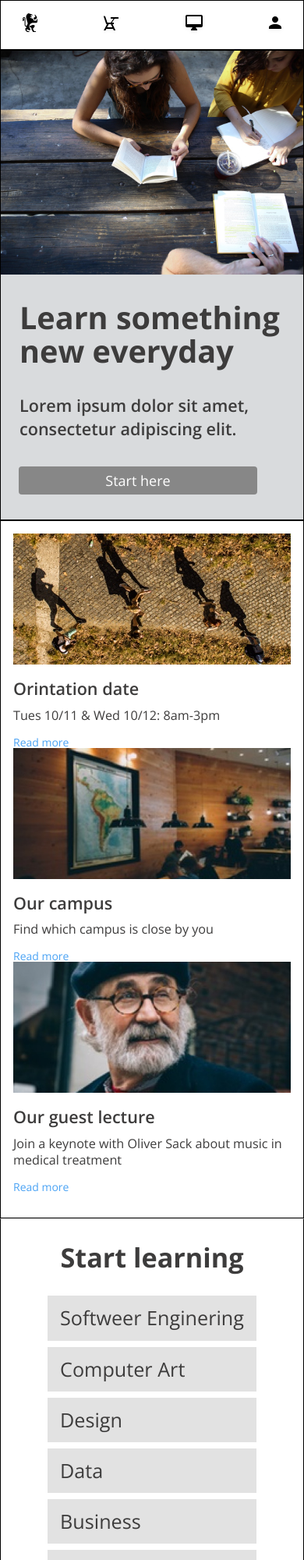
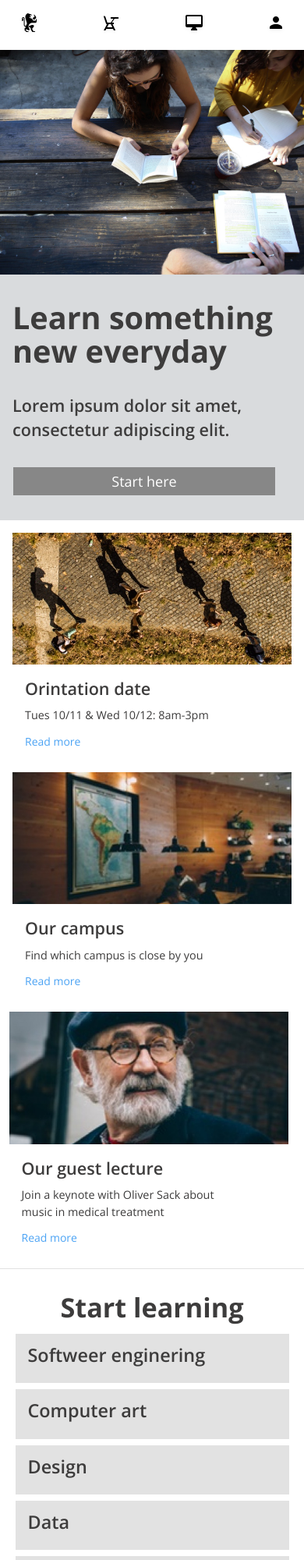
Before and after one commit to MattPahuta/colmar-academy, a plain HTML site: page index.html in a window 390 px wide. Shown: the top 2000 px of the page at 78% size. Drawn offline with nearby package versions, Linux system fonts and the light colour scheme.

Commit message:
html and css updates

```diff
--- a/index.html
+++ b/index.html
@@ -43,11 +43,11 @@
 	      <div class="left-section">
 	        <img src="resources/images/banner.jpg" alt="students studying at a picnic table"/>
 	      </div>
-      <div class="right-section ">
+	      <div class="right-section flex">
 	        <div class="slogan">
 	          <h1>Learn something new everyday</h1>
 	          <h3>Lorem ipsum dolor sit amet, consectetur adipiscing elit.</h3>
-          <a href="#" target="_blank">Start here</a>
+	          <a href="#">Start here</a>
 	        </div>
 	      </div>
 	    </div>
@@ -60,12 +60,9 @@
 		    <div class="left-section">
 		      <img src="resources/images/information-main.jpg" alt="man reading a book"/>
 		      <h2>It doesn't hurt to keep practicing</h2>
-
-			<!-- Add semantic and accessible elements to quote -->
 		      <p>"Lorem ipsum dolor sit amet, consectetur adipisicing elit, sed do eiusmod tempor incididunt ut labore et dolore magna aliqua. Excepteur sint occaecat cupidatat non proident, sunt in culpa qui officia deserunt mollit anim est."</p>
-      <span class="name">Emanual, Sr Strategist at Hiring.com</span>
+		      <span>Emanual, Sr Strategist at Hiring.com</span>
 		    </div>
-
 		    <div class="right-section">
 		      <div class="box">
 		        <img class="desktop" src="resources/images/information-orientation.jpg" alt="students walking on campus"/>
@@ -97,14 +94,13 @@
 		    </div>
 		  </div>
 		</section>
+
 	<!-- Start Learning and Courses Section -->
 		<section>
 	    <div class="container learning">
-
 	      <div class="headline">
 					<h2>Start learning</h2>
 				</div>
-
 	      <div class="courses-grid-container">
 					<div class="courses-grid">
 	        <div class="course">
@@ -170,12 +166,24 @@
 				</div>
 				<!-- Courses for Mobile Presentation -->
 					<div class="courses-mobile">
-	        <a href="#">Softweer Enginering</a>
-	        <a href="#">Computer Art</a>
+						<div class="mobile-subject">
+		        	<a href="#">Softweer enginering</a>
+						</div>
+						<div class="mobile-subject">
+		        	<a href="#">Computer art</a>
+						</div>
+						<div class="mobile-subject">
 		        	<a href="#">Design</a>
+						</div>
+						<div class="mobile-subject">
 		        	<a href="#">Data</a>
+						</div>
+						<div class="mobile-subject">
 		        	<a href="#">Business</a>
+						</div>
+						<div class="mobile-subject last-subject">
 		        	<a href="#">Marketing</a>
+						</div>
 		      </div>
 				</div>
 	    </div>
@@ -189,22 +197,22 @@
 				</div>
 		    <div class="flex container">
 		      <div class="left-section">
-        <video width="100%" height="auto" controls muted loop>
+		        <video width="100%" height="auto" autoplay controls muted loop>
 		          <source src="resources/video/thesis.mp4" type="video/mp4">"Your browser does not support this video."
 		        </video>
 		        <h3> Reimagine urban</h3>
 		        <p>"Curabitur vitae libero in ipsum porttitor consequat. Aliquam et commodo lectus, nec consequate neque. Sed non accumsan urna. Phasellus sed consequat ex. Etiam eget magna laoreet, efficitur dolor consequat, tristique ligula."</p>
 		      </div>
 		      <div class="right-section">
-        <div class="first-info spotlight box">
+						<div class="spotlight box">
 		          <img src="resources/images/thesis-fisma.jpg" alt="Design materials at a computer desk"/>
 			        <div class="content">
 								<h3>Fisma: Design and Prototype</h3>
 		            <p>Designer showcase of new prototype product</p>
 			        </div>
 						</div>
-        <div class="info box">
-          <img src="resources/images/thesis-now-and-then.jpg" alt="photo of Empire State Building in NYC"/>
+		        <div class="box">
+		          <img src="resources/images/thesis-now-and-then.jpg" alt="Empire State Building in NYC"/>
 		          <div class="content">
 		            <h3>Now and then</h3>
 		            <p>Research study about New York</p>
--- a/resources/css/styles.css
+++ b/resources/css/styles.css
@@ -12,18 +12,25 @@ body {
   font-family: 'Open Sans', sans-serif;
   font-size: 1rem;
 	color: #3d3c3c;
-  background-color: #fff;
+  background-color: #486891;
 	margin: 0 auto;
 	max-width: 1120px;
 }
 
-.container {
-	border: 1px solid black;
+section {
+	background-color: #fff;
 }
 
 .flex {
   display: flex;
   justify-content: space-between;
+}
+
+.headline {
+  width: 100%;
+  text-align: center;
+  margin: auto;
+  padding-top: 32px;
 }
 
 h1 {
@@ -50,9 +57,12 @@ p {
 
 span {
   font-size: .75rem;
-  line-height: .95rem;
 }
 
+nav {
+  text-align: right;
+  flex-grow: 1;
+}
 
 /* Header and Nav Styles */
 
@@ -65,10 +75,6 @@ header .container {
   justify-content: space-between;
   align-items: center;
   height: 64px;
-}
-
-.header.container {
-
 }
 
 .logo {
@@ -92,9 +98,8 @@ header .container {
   color: #696969;
 }
 
-nav {
-  text-align: right;
-  flex-grow: 1;
+.desktop ul {
+	margin-right: 8px;
 }
 
 .desktop li {
@@ -145,7 +150,6 @@ nav {
 	}
 }
 
-
 /* Main Banner Section */
 
 .main-banner {
@@ -170,16 +174,19 @@ nav {
 
 .right-section {
 	width: 40%;
+	padding-top: 32px;
+}
+
+.right-section.flex {
+	flex-direction: column;
+	justify-content: center;
 }
 
 .slogan {
   height: auto;
   display: flex;
-  justify-content: space-between;
   flex-direction: column;
-	padding-left: 1.2rem;
-	padding-bottom: 4rem;
-  margin-top: 6rem;
+	padding-bottom: 3.3rem;
 	margin-right: 3.3rem;
 }
 
@@ -195,8 +202,8 @@ nav {
   padding-bottom: .5rem;
   text-align: center;
   text-decoration: none;
-	border-radius: 4px;
 	margin-right: 2rem;
+	width: 90%;
 }
 
 .slogan a:hover {
@@ -214,30 +221,28 @@ nav {
     flex-direction: column;
     align-items: center;
   }
-
   .main-banner .left-section {
     width: 100%;
     padding: 0 0;
   }
-
   .right-section {
     width: 100%;
   }
-
   .slogan {
     margin: 32px 24px;
     padding-left: 0px;
     align-items: center;
   }
-
   .slogan a {
-    width: 50%;
+    width: 65%;
   }
 }
 
-@media only screen and (max-width: 480px) {
+@media only screen and (max-width: 570px) {
 	.slogan {
-		padding-bottom: 0;
+		padding-bottom: 32px;
+		padding-left: 16px;
+		margin: auto;
 	}
 	.slogan h1 {
 		line-height: 2.4rem;
@@ -254,7 +259,6 @@ nav {
   }
 }
 
-
 /* Practice and Info Styles */
 
 .practice {
@@ -264,14 +268,16 @@ nav {
 
 .left-section h2 {
   padding-top: 32px;
+	padding-bottom: 24px;
 }
 
 .left-section p {
-  padding: 24px 24px 24px 0px;
+	padding-right: .5rem;
+	padding-bottom: 1rem;
 }
 
 .content {
-	padding-right: 0.8rem;
+	padding-right: 3rem;
   width: 100%;
 }
 
@@ -306,9 +312,7 @@ nav {
 }
 
 .box {
-  /* width: 100%; */
   display: flex;
-  justify-content: space-between;
   align-items: center;
 }
 
@@ -323,54 +327,56 @@ nav {
   display: none;
 }
 
+.box p {
+	font-size: 0.8rem;
+}
+
 .spotlight {
   background-color: #d9dbdd;
 }
 
-@media only screen and (max-width: 480px) {
+.spotlight.box {
+	margin-right: .5rem;
+}
+
+@media only screen and (max-width: 600px) {
   .practice .left-section {
     display: none;
   }
-
   .practice .right-section {
     border-left: 0px;
-    padding: 16px 16px 32px 16px;
+    padding: 16px 16px 0px 16px;
     display: flex;
     justify-content: flex-start;
     align-items: center;
     flex-direction: column;
   }
-
   .spotlight {
     background-color: #fff;
   }
-
   .second-info {
     border-top: 0px;
     border-bottom: 0px;
     margin: 16px 0px;
   }
-
   .box {
     width: 100%;
     display: flex;
     justify-content: space-between;
     align-items: center;
     flex-direction: column;
+		padding-bottom: 32px;
   }
-
   .box img.desktop {
     display: none;
   }
-
   .box img.mobile {
     display: flex;
     width: 100%;
   }
-
   .content {
-    padding: 0px;
     width: 100%;
+		padding-left: 16px;
     margin-top: 16px;
   }
 }
@@ -380,21 +386,6 @@ nav {
 .learning {
 	background-color: #d9dbdd;
 }
-
-.container.learning {
-
-}
-
-.headline {
-  width: 100%;
-  text-align: center;
-	/* display: flex;
-	justify-content: center; */
-  margin: auto;
-  padding-top: 32px;
-  padding-bottom: 32px;
-}
-
 
 .courses-grid-container {
 	display: flex;
@@ -407,10 +398,7 @@ nav {
 	display: flex;
 	justify-content: space-between;
 	flex-wrap: wrap;
-	flex-direction: row;
-	/* align-items: center; */
-	padding-left: 72px;
-	padding-right: 72px;
+	padding: 32px 72px 0 72px;
 }
 
 .courses-mobile {
@@ -447,55 +435,56 @@ nav {
   color: #696969;
 }
 
-@media only screen and (max-width: 480px) {
+@media only screen and (max-width: 600px) {
   .learning {
     border-top: 1px solid #e2e2e2;
     border-bottom: 1px solid #e2e2e2;
     background-color: white;
   }
-
   .learning .container {
     margin: 0 auto;
     width: 100%;
   }
-
+	.learning .headline {
+		margin-bottom: 16px;
+	}
   .courses-grid {
     display: none;
   }
-
   .courses-mobile {
-    display: flex;
-    justify-content: space-between;
+		display: flex;
     flex-direction: column;
-    padding-left: 16px;
-    padding-right: 16px;
+		width: 90%;
   }
-
-.courses-mobile a {
-    background-color: #e2e2e2;
-	  color: #3d3c3c;
+	.mobile-subject {
+		display: flex;
+		background-color: #e2e2e2;
+		margin-bottom: 8px;
+	}
+	.mobile-subject.last-subject {
+		margin-bottom: 0;
+	}
+	.courses-mobile a {
+		width: 100%;
+		color: #3d3c3c;
     text-decoration: none;
-    padding: 16px;
-    margin-bottom: 8px;
-    font-size: 1.4rem;
+    padding: 16px 0 24px 16px;
+    font-size: 1.3rem;
+		font-weight: 600;
   }
-
-  .courses-mobile a:hover {
+  .mobile-subject a:hover {
       background-color: #a2aec4;
     }
-
   .courses-mobile a:active {
       background-color: #a2aec4;
     }
 }
 
-
 /* Thesis Showcase Styles */
 
 .left-section video {
   width: 100%;
-	/* Check this */
-  object-fit: contain;
+	padding-bottom: 24px;
 }
 
 .thesis p {
@@ -503,37 +492,33 @@ nav {
   padding-bottom: 0px;
 }
 
-.thesis h3 {
-  padding-top: 24px;
-}
-
 .thesis .box img {
   width: 35%;
   padding: 16px;
 }
 
-.thesis .first-info {
-  margin-top: 32px;
-}
-
-@media only screen and (max-width: 480px) {
-  .flex .right-section {
+@media only screen and (max-width: 800px) {
+	.thesis .headline {
+		padding-bottom: 16px;
+	}
+	.flex .right-section {
     display: none;
   }
-
   .flex .left-section {
     width: 100%;
     padding: 0px;
   }
-
 	.flex .left-section h3 {
 		display: none;
 	}
-
   .flex .left-section p {
     display: none;
   }
+	.left-section video {
+		padding-bottom: 0;
+	}
 }
+
 
 /* Footer Styles */
 
@@ -546,19 +531,14 @@ footer {
 footer p {
   padding-left: 24px;
   padding-right: 24px;
-  /* color: #383838; */
+	font-size: .75rem;
 }
 
 footer .container {
   display: flex;
   justify-content: space-between;
   align-items: center;
-  margin-top: .75rem;
-}
-
-nav {
-  text-align: right;
-  flex-grow: 1;
+  margin-top: 16px;
 }
 
 .footer-nav a {
@@ -579,12 +559,8 @@ nav {
 }
 
 @media only screen and (max-width: 480px) {
-  footer {
-    border-top: 0px;
-  }
-
   footer .container {
-    margin-top: 24px;
+    margin-top: 0;
   }
 
   footer .footer-nav {
```
Lines whose indentation alone changed are shown as unchanged.
